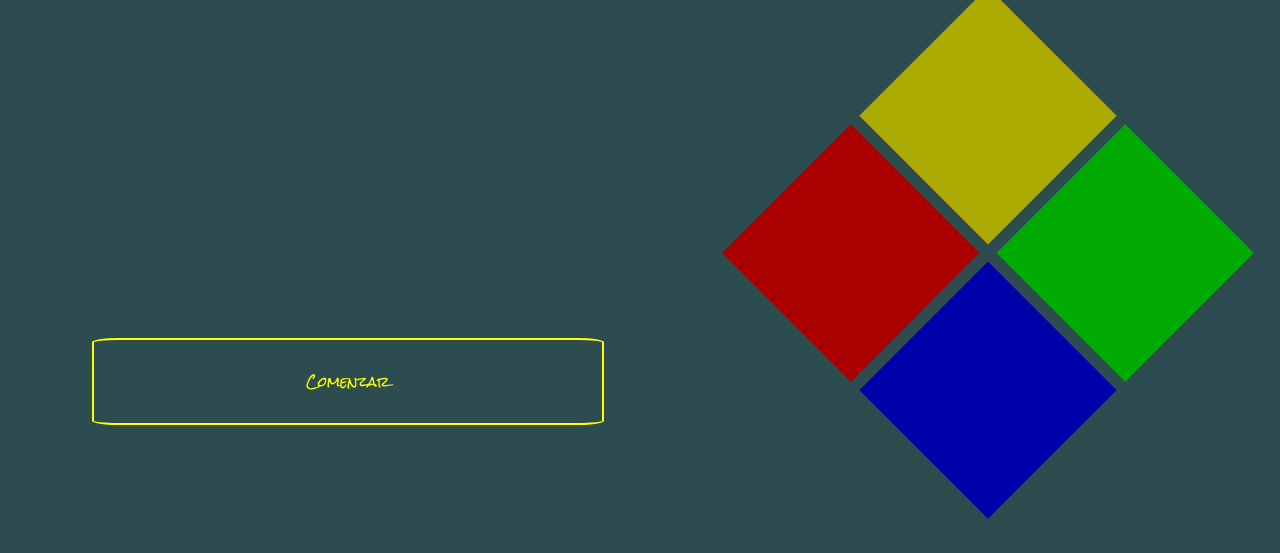
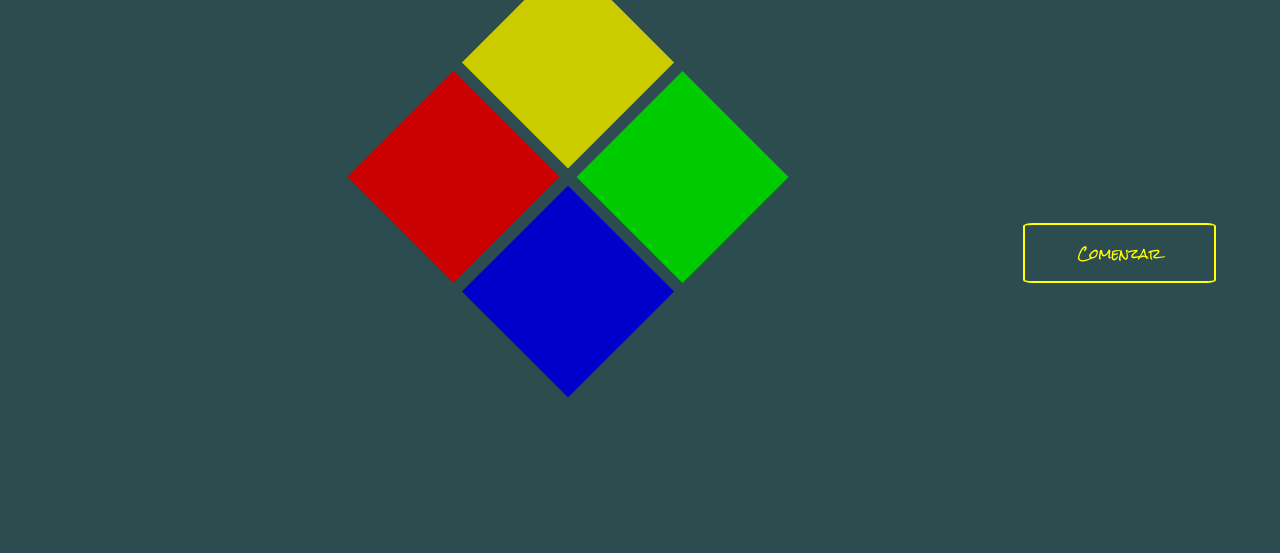
Before and after one commit to A-tomic-code/Maquetacion, a plain HTML site: page simon says/index.html in a window 1280 px wide. Shown: the part 247-800 px from the top of the page. Drawn offline with Linux system fonts and the light colour scheme.

Commit message:
retoques finales

```diff
--- a/simon says/index.html
+++ b/simon says/index.html
@@ -19,10 +19,9 @@
         </header>
 
         <div class="container">
-            <div class="game_info">
-                <p class="info"></p>
-                <button class="btnComenzar">Comenzar</button>
-            </div>
+
+            <p class="info"></p>
+
             <div class="buttons">
                 <button class="btnColor btnYellow"></button>
                 <button class="btnColor btnGreen"></button>
@@ -30,11 +29,15 @@
                 <button class="btnColor btnBlue"></button>
             </div>
 
+
+            <button class="btnComenzar">Comenzar</button>
+
+
         </div>
 
     </main>
 
-<script src="script.js"></script>
+    <script src="script.js"></script>
 </body>
 
 </html>
--- a/simon says/script.js
+++ b/simon says/script.js
@@ -44,12 +44,11 @@ class Game {
 
         });
 
-        this.showsecuencia()
+        this.mostrarsecuencia()
     }
 
     setRonda(ronda) {
         this.ronda = ronda
-
         text_info.textContent = 'Ronda: ' + (this.ronda + 1);
     }
 
@@ -83,10 +82,10 @@ class Game {
 
             }, 300);
 
-            if (this.ronda === this.pos) {
+            if (this.pos === this.ronda) {
 
                 this.setRonda(this.ronda + 1);
-                this.vel /= 1.02;
+                this.vel /= 1.3;
                 this.isGameOver();
 
             } else {
@@ -102,7 +101,6 @@ class Game {
         if (this.ronda === this.total_rondas) {
             this.gameWon();
         } else {
-
             this.success.play()
             setTimeout(() => {
                 this.success.pause();
@@ -110,18 +108,18 @@ class Game {
             }, 2000);
 
             this.pos = 0;
-            this.showsecuencia();
+            this.mostrarsecuencia();
         }
     }
 
-    showsecuencia() {
+    mostrarsecuencia() {
         this.blockedButtons = true
 
         let index = 0;
 
         let timer = setInterval(() => {
 
-            const btn = this.btns[this.secuencia[index]];
+            const btn = this.btns[ this.secuencia[index] ];
 
             this.step.play();
             setTimeout(() => {
@@ -152,7 +150,6 @@ class Game {
     }
 
     gameLost() {
-
         this.error.play();
 
         btnStart.disabled = false;
@@ -177,5 +174,4 @@ class Game {
 }
 
 let simon = new Game(text_info, btns, btnStart);
-
 simon.init()
--- a/simon says/style.css
+++ b/simon says/style.css
@@ -39,37 +39,60 @@
 .container {
   display: flex;
   flex-direction: row;
-  justify-content: space-around;
+  justify-content: space-between;
   align-items: center;
 
   width: 100%;
   height: 75%;
 }
 
-.game_info {
+.buttons {
   display: flex;
-  flex-direction: column;
-  justify-content: space-around;
+  flex-direction: row;
+  justify-content: center;
+  align-content: center;
+  flex-wrap: wrap;
+  gap: 3%;
 
-  height: 100%;
-  width: 40%;
+  position: absolute;
+  top:calc(70% - 400px);
+  left:calc(55% - 400px);
+
+  width: 400px;
+  height: 400px;
+
+  padding: 0.5%;
+  margin: 5%;
+
+  transform: rotate(45deg);
 }
 
 .info {
+  display: flex;
+  flex-direction: column;
+  justify-content: center;
+  align-items: flex-start;
+
   width: 100%;
-  height: fit-content;
+  height: 10%;
+
+  padding: 5%;
 
   font-size: 400%;
 }
 
 .btnComenzar {
+  width: 20%;
+
+  margin: 5%;
+
   background: transparent;
 
   font-family: "Rock Salt", cursive;
 
   border: 2px solid yellow;
   border-radius: 5%;
-  padding: 5%;
+  padding: 1%;
 }
 
 .btnComenzar:disabled {
@@ -81,25 +104,10 @@
   box-shadow: 0px 0px 20px yellow;
 }
 
-.buttons {
-  display: flex;
-  flex-direction: row;
-  justify-content: center;
-  align-content: center;
-  flex-wrap: wrap;
-  gap: 3%;
-
-  width: 25rem;
-  height: 25rem;
-
-  padding: 0.5%;
-
-  transform: rotate(45deg);
-}
 
 .btnColor {
-  height: 47%;
-  width: 47%;
+  height: 150px;
+  width: 150px;
 
   border: none;
   cursor: pointer;
@@ -107,20 +115,20 @@
 
 .btnColor:active,
 .active {
-  filter: brightness(1.5);
+  filter: brightness(200%);
 }
 
 .btnRed {
-  background: #aa0000;
+  background: #cb0000;
 }
 .btnBlue {
-  background-color: #0000aa;
+  background-color: #0000cb;
 }
 .btnGreen {
-  background-color: #00aa00;
+  background-color: #00cb00;
 }
 .btnYellow {
-  background-color: #aaaa00;
+  background-color: #cbcb00;
 }
 
 .ganar {
@@ -130,5 +138,6 @@
 @keyframes girar {
   to {
     transform: rotate(180deg);
+    filter: brightness(200%);
   }
 }
```
